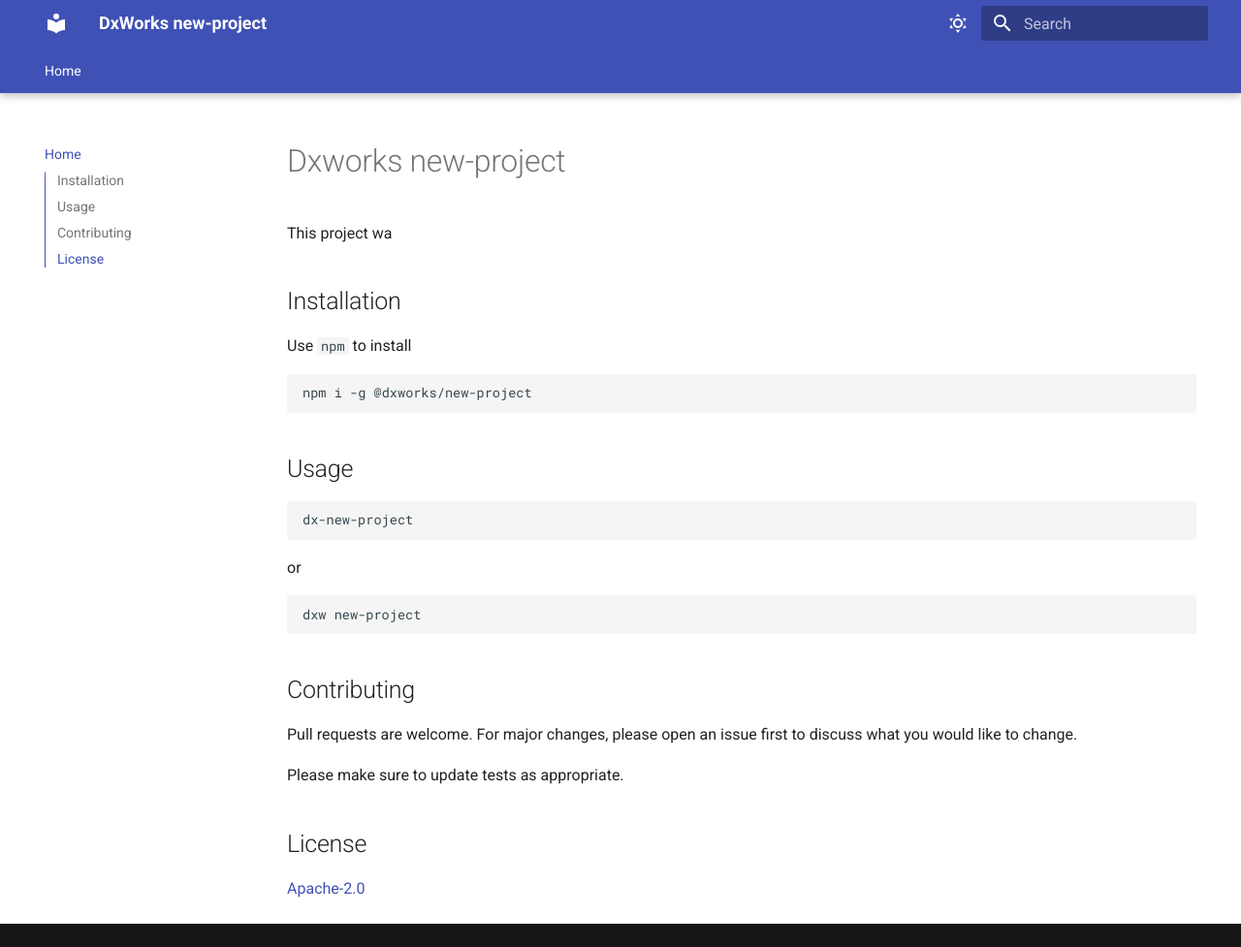
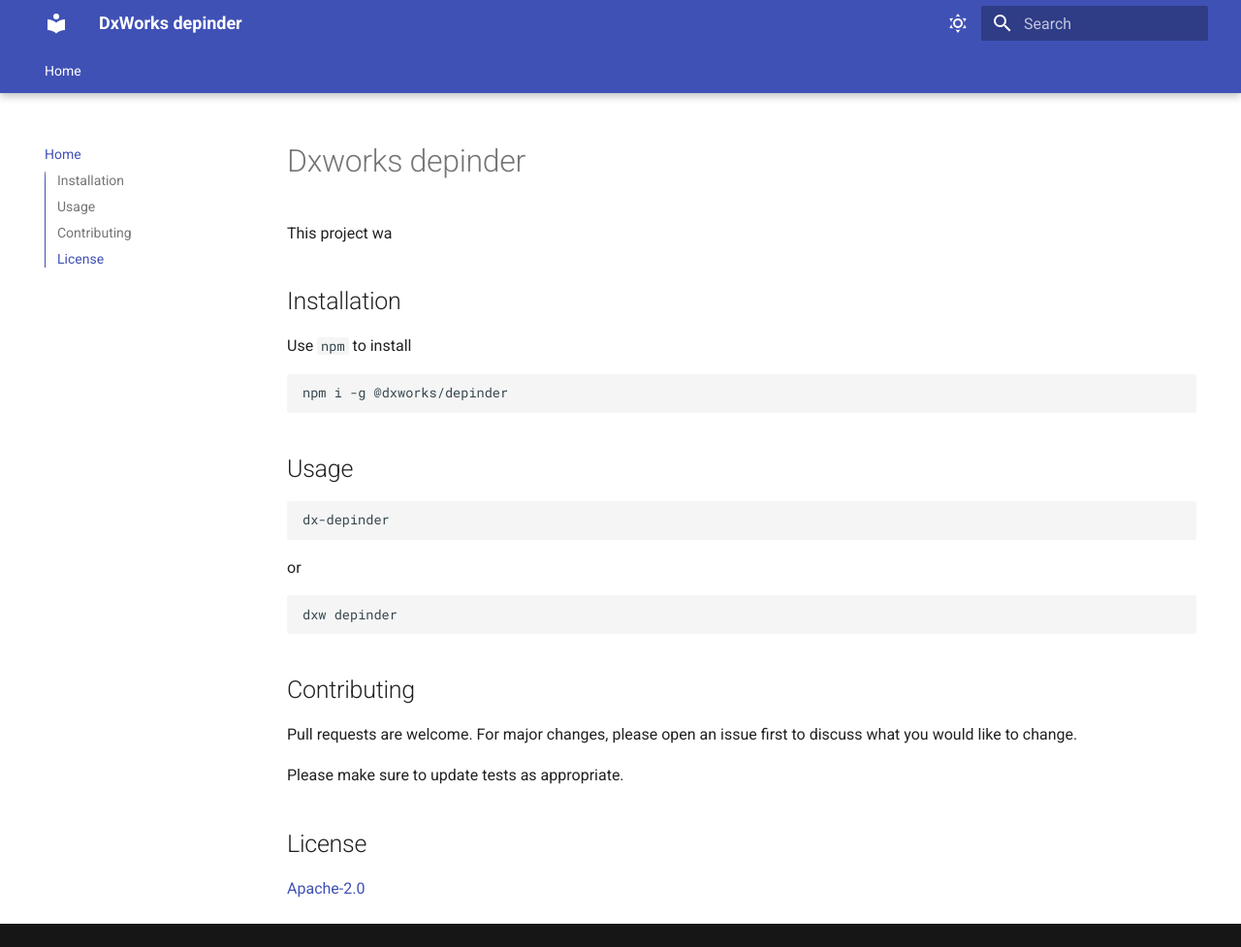
Before and after one commit to dxworks/depinder2, an MkDocs documentation site: the page built from docs/index.md, in a window 1280 px wide and 977 px high. Shown: the whole window at 97% size. Built offline with MkDocs 1.6.1 and Material for MkDocs 9.7.7, drawn with Linux system fonts in a browser that asks for light colours.

Commit message:
Changed template name to Depinder

````diff
--- a/docs/index.md
+++ b/docs/index.md
@@ -1,4 +1,4 @@
-# Dxworks new-project
+# Dxworks depinder
 
 This project wa
 
@@ -7,17 +7,17 @@ This project wa
 Use `npm` to install
 
 ```bash
-npm i -g @dxworks/new-project
+npm i -g @dxworks/depinder
 ```
 
 ## Usage
 
 ```shell
-dx-new-project
+dx-depinder
 ```
 or
 ```shell
-dxw new-project
+dxw depinder
 ```
 
 ## Contributing
--- a/mkdocs.yml
+++ b/mkdocs.yml
@@ -1,4 +1,4 @@
-site_name: DxWorks new-project
+site_name: DxWorks depinder
 
 theme:
   name: material
````
Also changed, not shown: README.md (+4 -5 lines), package.json (+8 -8 lines), 5 other files.
